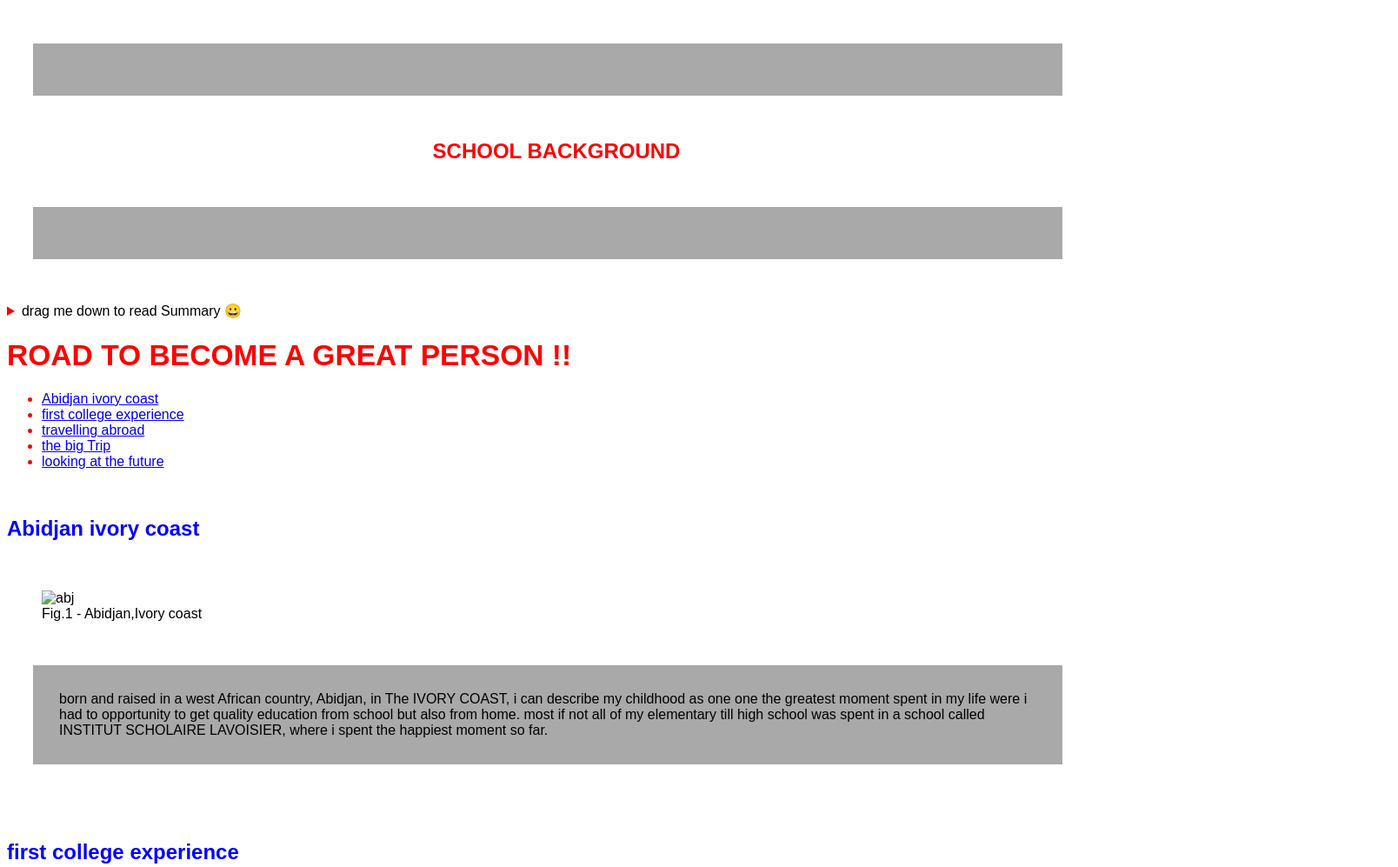
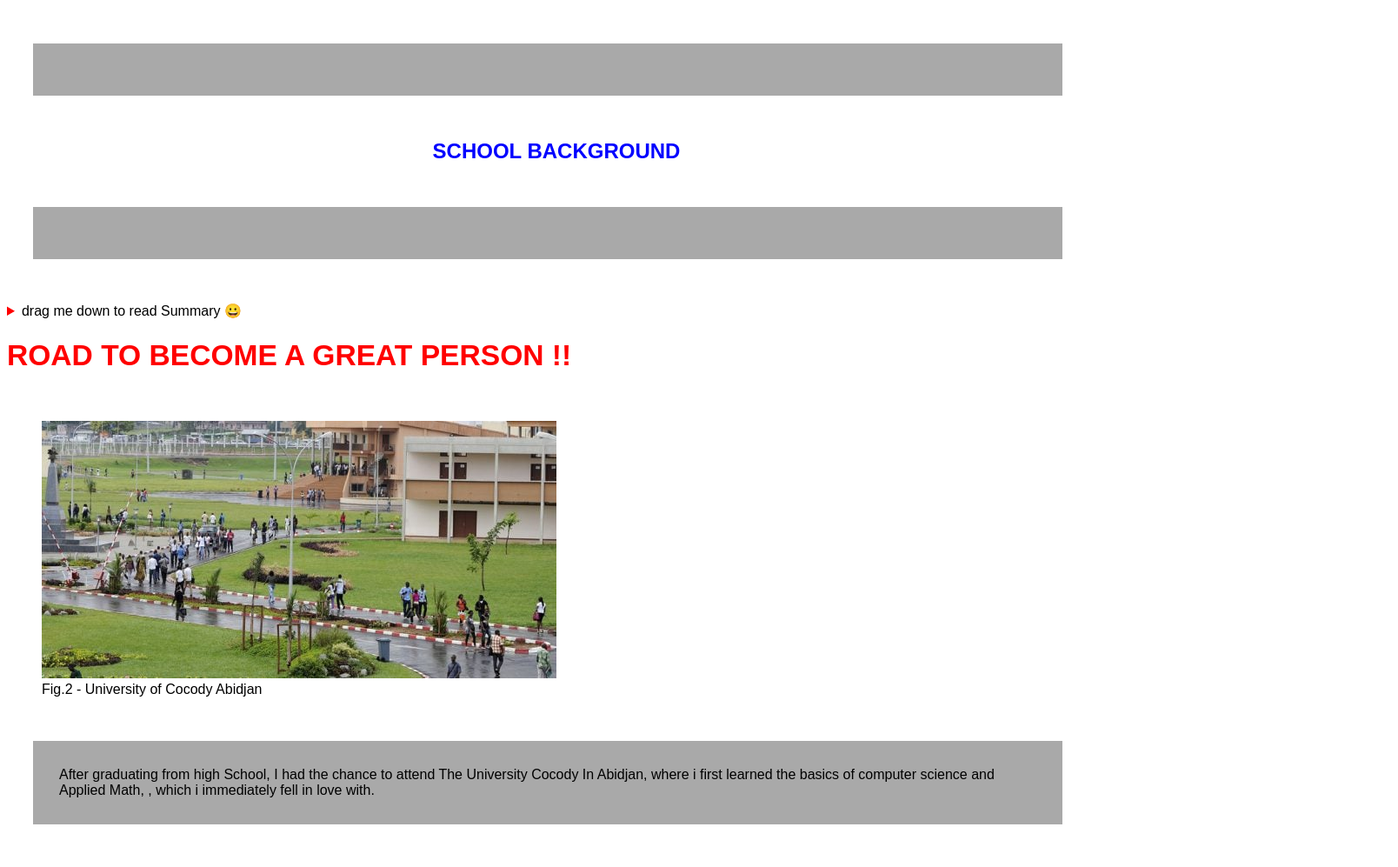
Before and after one commit to LaunchCodeAllhubs/js-assignment-4-html-me-something-JeanOlele01, a website: page index.html in a window 1280 px wide. Shown: the top 997 px of the page at 87% size, 1608 px wide, since content can reach past the window. Drawn offline with Linux system fonts and the light colour scheme.

Commit message:
removed some html content

```diff
--- a/index.html
+++ b/index.html
@@ -20,7 +20,6 @@
                   "WELCOME TO MY WORLD !!!"  </em>
 
             </p>
-            </main>
          </details>
       </header>
    </article>
@@ -33,42 +32,7 @@
             <h1 class="highlight">ROAD TO BECOME A GREAT PERSON !!</h1>
            </div>
       <!-- nav -->
-      <nav>
-      <ul>
-         <li>
-            <a href="#Abidjan">Abidjan ivory coast</a>
-         </li>
-         <li>
-            <a href="#college">first college experience</a>
-         </li>
-         <li>
-         <a href="#Ghana">travelling abroad </a>
-      </li>
-      <li>
-         <a href="#New Orleans">the big Trip </a>
-      </li>
-      <li>
-               <a href="#future">looking at the future </a>
-      </li>
-      </ul>
-      </nav>
       <br>
-      <h2>Abidjan ivory coast</h2>
-      <br>
-      <h3 id="Abidjan"></h3>
-      <figure>
-      <img src="images/abidjan-ivory-coast.jpg" alt="abj">
-      <figcaption>Fig.1 - Abidjan,Ivory coast</figcaption>
-      </figure>
-
-      <p>born and raised in a west African country, Abidjan, in The IVORY COAST, i can describe my childhood as one one the greatest moment spent in my life were i had to opportunity to get quality education  from school but also from home.
-         most if not all of my elementary till high school was spent in a school called INSTITUT SCHOLAIRE LAVOISIER, where i spent the happiest moment so far.
-      </p>
-      <!-- I will be high school picture here -->
-      <br>
-      <h2>first college experience </h2>
-      <br>
-      <h3 id="college"></h3>
       <figure>
       <img src="images/university cocody abj.jpg" alt="university abj cocody">
       <figcaption>Fig.2 - University of Cocody Abidjan</figcaption>
--- a/styles.css
+++ b/styles.css
@@ -37,7 +37,7 @@ html {
 }
 
 #mainHeading {
-    color: red;
+    color:blue;
 }
 
 #testP {
```
Also changed, not shown: images/1200px-Présidence_université_Abidjan.JPG (added), images/60389605-be-positive-and-office-tools-on-wooden-table.jpg (added), images/NewFaculty.mainweb.jpg (added), images/abidjan-ivory-coast.jpg (added), images/lavoisier - Copy.jpg (added), images/positive image for html.webp (added), images/university cocody abj.jpg (added), images/university of New Orlean.jpg (added), images/university of legon ghana.jpg (added).
